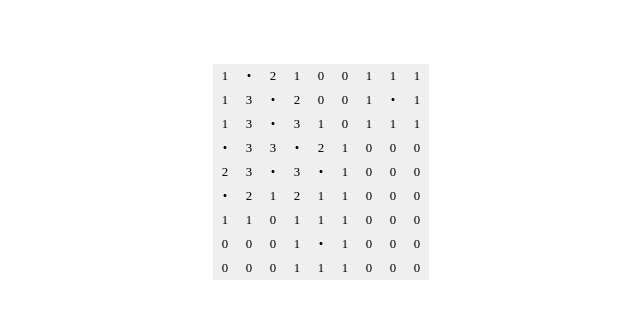
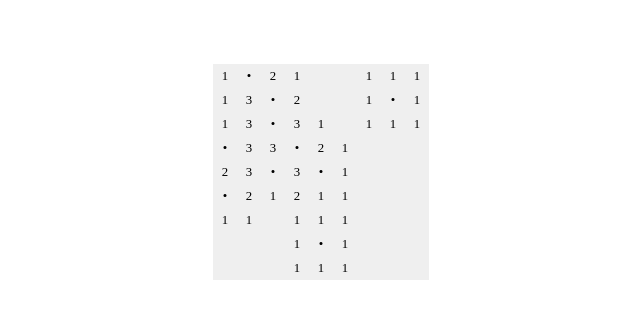
Before and after one commit to sophiamersmann/minesweeper, a Vue app: page / in a window 1280 px wide. Shown: the top 318 px of the page, without its empty margins (319-959 px from the left). Built offline with nearby package versions, Linux system fonts and the light colour scheme.

Commit message:
Hide 0's on minesweeper field

```diff
--- a/src/components/Cell.vue
+++ b/src/components/Cell.vue
@@ -1,6 +1,6 @@
 <template>
   <button class="cell">
-    {{ hasMine ? '•' : nMines }}
+    {{ displayValue }}
   </button>
 </template>
 
@@ -10,6 +10,12 @@ export default {
   props: ['cell'],
   data() {
     return this.cell;
+  },
+  computed: {
+    displayValue() {
+      if (this.hasMine) return '•';
+      return this.nMines > 0 ? this.nMines : null;
+    },
   },
 };
 </script>
@@ -23,6 +29,7 @@ export default {
   height: var(--size);
   line-height: var(--size);
   text-align: center;
+  vertical-align: middle;
   border: 0;
 }
 </style>
```
